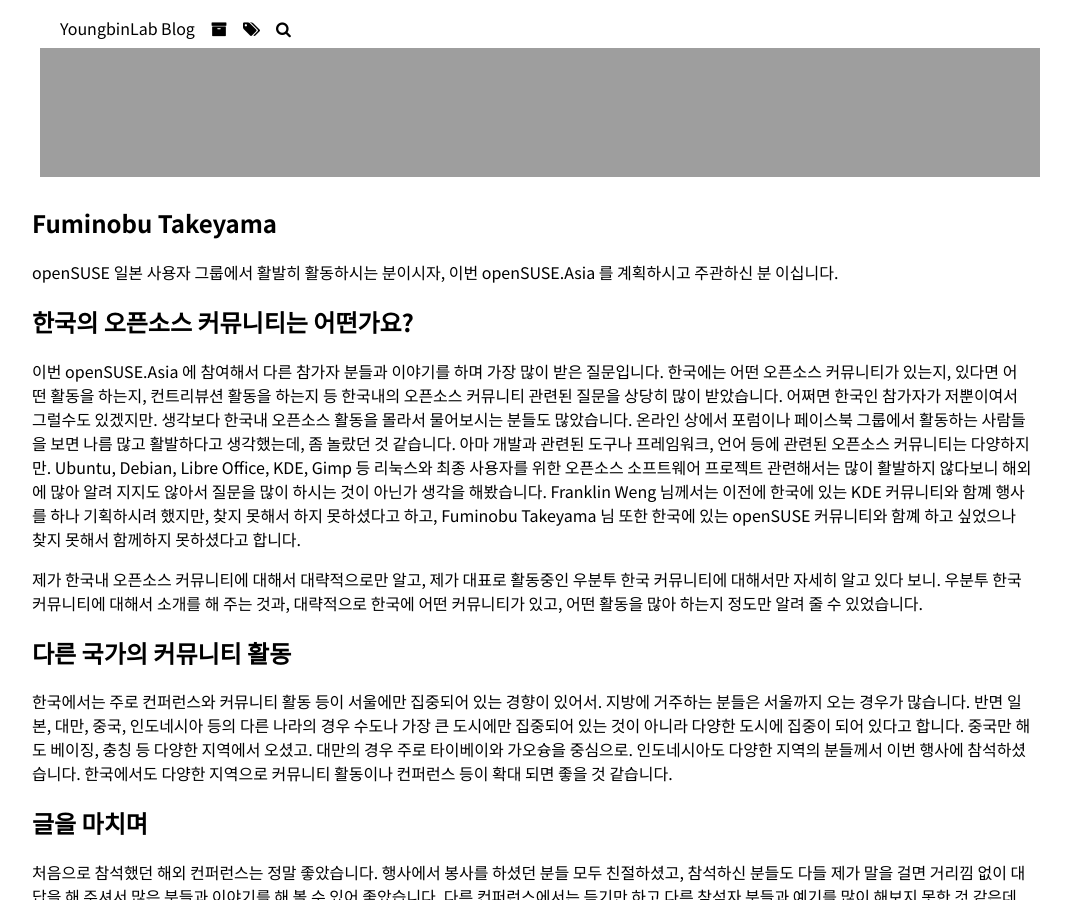
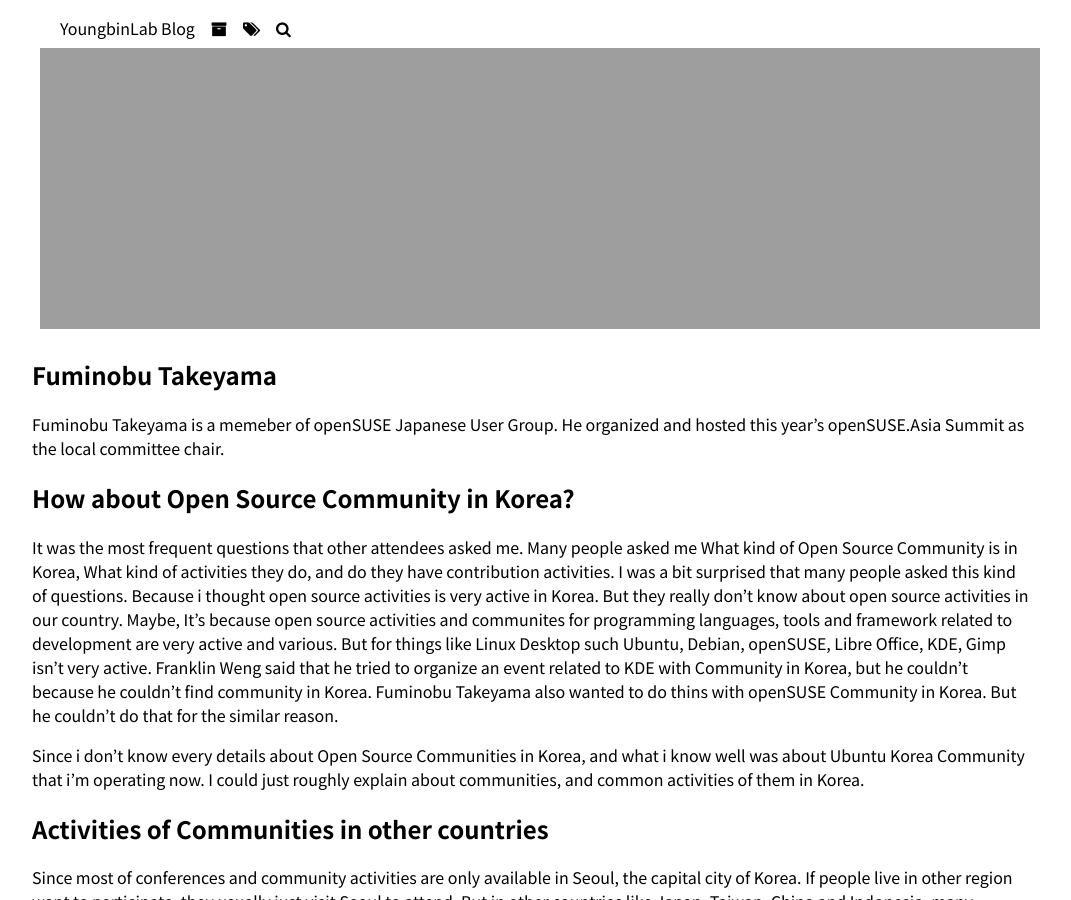
Before and after one commit to sukso96100/blog, a Jekyll site: the page built from _posts/2017-10-27-opensuse-asia-2017-tokyo-en.md, in a window 1280 px wide and 900 px high, scrolled down 23478 px. Shown: the whole window, without its empty margins (108-1179 px from the left). Built offline with Jekyll 4.4.1, drawn with Linux system fonts in a browser that asks for light colours; comment, search, counter and statistics services are not loaded; some of the changed text lies outside the part shown.

Commit message:
done writting opensuse asia 2017 report in english

```diff
--- a/_posts/2017-10-27-opensuse-asia-2017-tokyo-en.md
+++ b/_posts/2017-10-27-opensuse-asia-2017-tokyo-en.md
@@ -108,117 +108,116 @@
 
 ![Party](https://sukso96100.github.io/blogimgs/opensuseasia_d2_10.jpg)
 
-컨퍼런스 첫날 일정이 끝나고, 전기통신대학 학생식당 건물에서 Summit Party 가 있었습니다. 뒷풀이 행사 정도로 보면 될 것 같네요.
-술도 마시고 음식도 조금씩 먹으면서 돌아다니며, 다른 참석자 분들과 자유롭게 이야기 하는 시간이였습니다. 참석 했던 일본 분들과도 예기를 나눴고,
-인도네시아에서 오신 분, 중국에서 오신 분, 대만 등 다양한 곳에서 오신 분들과 많은 이야기를 나누었습니다. 제가 라이트닝 토크에서 다뤘던 내용에
-대해서 질문을 해 주신 분들도 몇분 계셨습니다. 특이하게도 이 뒷풀이 행사는 술마시면서 예기만 하는게 아니고, 앞에 스크린 하나를 비치해서 술자리에서
-라이트닝 토크를 하는(...) 특이한 행사 였습니다. 나중에 지인으로 부터 듣고 보니 일본에서는 술 마시면서 라이트닝 토크를 하는 것이 흔하다고 하더군요.
+After the first day of the  conference, There was a Summit Party at the student restaurant.
+I drank some alcohol, then move around to say hello to other attendees.
+I could have a conversation with attendees from Japan, Indonesia, China and Taiwan and more.
+Some people asked some questions about my speech at the lightning talk.
+It was very unusual that people also had lightning talk at the summit party while drinking alcohol.
+Later, I heard from my close friend that it's very common to have lightning talk with drinking alcohol.
 
-# 3일차
+# Day 3
 ![Opening](https://sukso96100.github.io/blogimgs/opensuseasia_d3_0.jpg)
 
-여행 3일차이자 컨퍼런스 2일차 날이였습니다. 이 날은 openSUSE.Asia 행사가 열리는 데 기여한 분들에 대한 소개로 일정이 시작 되었습니다.
-서밋 봉사자로 나선 분들부터, 학생 신분으로 봉사자로 참여한 분들. 그리고 스폰서에 대한 소개도 있었습니다.
-행사 봉사자 분들과 스폰서에 대한 소개가 끝나고 나서, 참가자 분들과 다같이 모여 제대로 잔체 사진을 한번 촬영 했습니다.
+It was my 3rd day of my trip, and 2nd day of the conference. The schedule was started with introducing volunteers, student volunteers, and sponsors of the event.
+After the introduction, We took a photo of whole attendees and volunteers.
 
-## 몇기지 기억에 남는 발표
+## Some memorable presentations
 
 ### A War of File Format
 ![ODF](https://sukso96100.github.io/blogimgs/opensuseasia_d3_1.jpg)
 
-Franklin Weng 님께서 두 가지 국제 표준 문서 포멧인 ODF(Open Document Format) 와 OOXML(Open Office XML) 에 대해 소개하고 비교해 주셨습니다. LibreOffice 에서 주로 사용되는 ODF 는 포멧이 단순하고 안정적이면서도, 호환성 또한 뛰어난 반면. OOXML 의 경우, Microsoft Office 에서 편집은 편리 하겠지만. Office 제품 버전별로 호환성이 많이 떨어지며. 포멧 또한 ODF 에 비해 매우 복잡하다는 것을 알 수 있었습니다.
-같은 내용의 문서가 ODF 와 OOXML 저장 될 때 들어가는 라인 수 비교로 ODF 포멧이 얼마다 단순한지 이해하기 쉽게 보여주셨습니다.
+Franklin Weng introduced and compared about ODF(Open Document Format) and OOXML(Open Office XML). that are two international document standards. I learned that ODF is simple and stable and compatible with old version and other office suit. On the other hand, OOXML might be comfortable on Microsoft Office. but it's not even compatible with old version of Microsoft Office. Because the format is different by the version of them. He also showed that how ODF is simple by just comparing the number of lines when storing same content in ODF and OOXML.
 
-발표가 끝나고, 대만에서는 문서 포멧에 락인(Lock-In) 되는 사례가 없는지 질문을 했었는데요. 지금까지는 Microsoft Office 의 문서 포멧을 대부분 사용 하다가 이제 ODF 를 사용하는 쪽으로 바뀌고 있다는 대답을 들었습니다. 그리고 발표자 분 지인의 이야기도 들었습니다. 3D 모델링 아트를 하시는 분이신데, 원래는 AutoDesk 로 모델링을 하다가. AutoDesk 가 새 버전을 거듭하고, 기존 버전은 지원이 종료되면서. 자신이 작업한 것을 열어 볼 수 없게 되었다는 이야기 였습니다. 그래서 Blender 등의 열린 파일 포멧을 사용하는 프로그램을 사용하기로 하셨고, 또한 주변 사람들에게 개방된 포멧을 사용하는 소프트웨어 사용을 격려하고 있으시다는 내용이였습니다. 특정 회사의 포멧이 편하다고 쓰면 어떤 문제가 생기며, 왜 개방된 포맷을 써야 하는지 알 수 있는 시간이였습니다.
+After his presentation, I asked hime about Lock-In case of documents in Taiwan. He answered that Taiwanese government was using OOXML as their standards, but they are changing it to ODF. Also he told me a story about his friend who do 3D modeling art. His friend was using AutoDesk to do his art. But after many AutoDesk version ups, Because support for older version was ended. He couldn't open his works that was created long ago. So he switched to other software that uses open file format such as Blender, and also encouraged other people to use open format and open source software. From the story and the speech, i could know and understand why using open format and open source software is important.
 
 ### openSUSE tools on Debian
 ![Debian](https://sukso96100.github.io/blogimgs/opensuseasia_d3_2.jpg)
 
-일본 Debian 팀과 Ubuntu 팀에서 활동하시는 Hideki Yamane 님께서, Debian 에서 현재 openSUSE 의 유용한 도구들이 어떻게 제공되고 있는지
-알려주셨습니다. 주로 어떤 패키지로 제공되고, 언제부터 제공이 되었는지, 지금은 누가 관리하는지 등을 소개해 주셨고. OBS(Open Build Service), Snapper가 제공되고 있고, openQA 는 곧 제공될 예정이라고 합니다. openSUSE 의 도구를 Debian 에서 사용하는 것도 간단히 시연해 보이셨습니다.
+Hideki Yamane from Debian JP and Ubuntu JP talked about what kind of useful openSUSE tools are available on debian.
+He also introduced when the package for tools began distributed and who is maintaining the package for now.
+He said that OBS and Snapper are available now in debian, and openQA will be provided soon.
+Also, he briefly demonstrated how to use tools from openSUSE in debian.
 
 ### Installing LXQt of openSUSE to USB memory stick in UEFI environment
 ![LXQt](https://sukso96100.github.io/blogimgs/opensuseasia_d3_3.jpg)
 
-Kentaro Hatori 님께서 ASUS 노트북에 openSUSE 와 LXQt 를 설치해 보신 경험을 재미있게 소개해 주셨습니다.
-결론 적으로는 성공적으로 설치를 하지 못하셨던 경험 이였지만, 설치 하시면서 고민한 것이 드러난 좋은 발표였습니다.
-노트북에 리눅스 배포판을 설치 하다보면, 항상 드라이버 문제 때문에 설치 후 제대로 작동하지 않는 경우가 많은데, 이런 경험을 겪어보신 분들 이라면
-누가나 공감할 수 있는 발표 였습니다. 그리고 리눅스를 설치할 노트북을 살 때는, 해당 노트북의 드라이버가 오픈소스이고 사용하려는 리눅스 배포판에서 지원이 잘 되는지 확인해야 한다는 것을 배울 수 있는 발표였습니다.
+Kentaro Hatori introduced his interesting experience about installing LXQt on his ASUS laptop.
+He failed to install LXQt on it, But it was a great presentation that expressed his consideration.
+It's very common to face with various hardware compatibility problem when installing linux distro on laptop.
+If you ever experienced this kind of problems, you will sympathize with this presentation.
+I learned again that when buying laptop for installing linux distro, checking hardware compatibility with the laptop and the distro that i will install is very important.
 
 ## Lightning Talks
 
-이날 라이트닝 토크에서 압권이였던 발표는... 내년(2018년) openSUSE.Asia 유치를 위한 발표였습니다.
-대만에 유치를 하고자 Max Huang 님께서 *일본어* 로 발표를 하셨습니다. 대만에서 GNOME.Asia 도 열었고, COSCUP 도 열렸으니,
-이번에는 openSUSE.Asia 를 열고 GNOME.Asia 와 COSCUP 을 결합해 보자는 취지의 발표를 하셨습니다.
-이어서 Hillwood Yang 님께서 중국 충칭 지역은 경치도 아름답고, 맛있는 훠궈도 먹을 수 있으며, 특히 충칭 리눅스 사용자 그룹의 성비를 강조하시며(?)
-중국 충칭에서 열자는 취지의 발표를 해 주셨습니다.
+2 proposal for next year's openSUSE.Asia summit were exceptional.
+Max Huang who wants to host openSUSE.Asia in Taiwan, presented his proposal in *Japanese* for the first time of his life. His purpose for hosting was combining GNOME.Asia, COSCUP(The Biggest Open Source Conference in Taiwan) and openSUSE.Asia together.
+After that, Hillwood Yang presented his proposal for hosting openSUSE.Asia in Chongqing. He briefly introduced the city view and food of Chongqing. Especially, he highlighted female members of Chongqing Linux User Group.
+
 ![LT](https://sukso96100.github.io/blogimgs/opensuseasia_d3_4.jpg)
 ![LT](https://sukso96100.github.io/blogimgs/opensuseasia_d3_5.jpg)
 
 
-## 저녁
+## Dinner
+For the day of dinner, I joined a small group of Japanese attendees. I had a dinner at the gyudon restaurant near Chofu station with them. and it's taste was great and the price was acceptable. After the meal, I visited Don Quijote duty free shop near Akihabara station to buy some souvenirs for my family and friends.
 
-이날은 뒷풀이가 따로 없어서 행사에 참석하신 일본 분들 그룹에 끼어서 저녁을 먹었습니다. 조후역 근처의 마츠야라는 규돈(일본식 쇠고기 덮밥) 전문점에서 저녁을 먹었는데, 값도 괜찮고, 맛도 좋았습니다. 식사를 마친 후에는 일본 분들과 해어지고 나서 돈키호테 면세점에 방문해서 가족이나 지인분들꼐 선물할 것을 구입했습니다.
 ![Dinner](https://sukso96100.github.io/blogimgs/opensuseasia_d3_6.jpg)
 
-# 마지막 날
+# Last Day
 ![Gyoen](https://sukso96100.github.io/blogimgs/opensuseasia_d4_0.jpg)
 
-마지막 날에는 조후에서 나리타 공항까지 이동하느라 정신이 없었던 것 같습니다. 잠시 신주쿠 역에서 내려, 신주쿠 교엔에 들렸는데, 안타깝게도 월요일은 휴업이여서(공원이 휴업?) 문 앞까지만 가보고 공항으로 다시 갔습니다.
+Just like the first day of my trip, I was also busy moving to Narita Airport. I stopped buy Shinjuku station to visit Shinjuku Gyoen, But i couldn't enter. Because it's closed every monday.(What? the park has a closed day?) So i had to skip visiting Shinjuku Gyoen.
 
-# openSUSE.Asia Summit 2017 Tokyo 에서 만난 사람들
+# People i met at openSUSE.Asia Summit 2017 Tokyo
 
-만난 분들 모두가 기억이 나지는 않지만, 같은 사진을 찍은 분들 위주로 정리해 보았습니다.
+Well, Since i couldn't remember every person i met. I just organized people by photos i took.
 
 ![Nogata Jun And Hideki Yamane](https://sukso96100.github.io/blogimgs/opensuseasia_p0.jpg)
 
 ## Nogata Jun
 
-이번 행사 정보에 대해서 공유를 해 주셔서 참석 할 수 있게 해 주신 분입니다. 2017년 2월에 광화문 근처에서 열렸던 KCD(Korea Community Day) 에 먼저 참석해 주셔서, 일본의 오픈소스 커뮤니티와 교류를 시작 할 수 있게 된 계기를 마련해 주신 분이십니다.
+I could attend the event because he shared the information about openSUSE.Asia. I first met him at the last KCD(Korea Community Day) event that was held near Gwanghwamun at last February. He gave me and our community(Ubuntu Korea Community) an opportunity for exchange with Japanese open source community.
 
 ## Hideki Yamane
 
-Debian JP 와 Ubuntu JP 팀에서 활동 하시는 분이십니다. 이번 openSUSE.Asia 행사 참석 이전에 이메일 연락을 통해서 알게 되었고,
-openSUSE.Asia 행사에서 Nogata Jun 님의 소개로 만나게 되었습니다.
+Hideki Yamane is a member of Debian JP and Ubuntu JP. I first knew him via E-mail contact before attending openSUSE.Asia, then i met him by the introduction from Nogata Jun at openSUSE.Asia.
 
 ![Max Huang](https://sukso96100.github.io/blogimgs/opensuseasia_p1.jpg)
 
 ## Max Huang(Chunhung Huang)
 
-openSUSE 대만 커뮤니티 운영진으로 활동 하시는 분이십니다. 발표를 굉장히 재미있게 잘 하십니다. 이분을 보면 생각나는 분이 한분 있는데, 우분투한국커뮤니티 에서 Content Creator로 활동하시는 한상곤님이 생각나게 하는 분입니다.
+Max Huang is a council member of openSUSE Taiwan Community. He is good at giving listeners a funny and interesting speech. There's a person when i see Max is giving a speech, It's Sangkon Han who is a council member and Content Creator of Ubuntu Korea Community.
 
 ![Franklin Weng](https://sukso96100.github.io/blogimgs/opensuseasia_p2.jpg)
 
 ## Franklin Weng
-
-TDF(The Document Foundation) 에서 활동 하시면서, Libre Office 프로젝트에 활발하게 참여 하시는 분이십니다.
+Franklin Weng is a member of TDF(The Document Foundation), and very active in Libre Office projects.
 
 ![Fuminobu Takeyama](https://sukso96100.github.io/blogimgs/opensuseasia_p3.jpg)
 
 ## Fuminobu Takeyama
 
-openSUSE 일본 사용자 그룹에서 활발히 활동하시는 분이시자, 이번 openSUSE.Asia 를 계획하시고 주관하신 분 이십니다.
+Fuminobu Takeyama is a memeber of openSUSE Japanese User Group. He organized and hosted this year's openSUSE.Asia Summit as the local committee chair.
 
-# 한국의 오픈소스 커뮤니티는 어떤가요?
+# How about Open Source Community in Korea?
 
-이번 openSUSE.Asia 에 참여해서 다른 참가자 분들과 이야기를 하며 가장 많이 받은 질문입니다. 한국에는 어떤 오픈소스 커뮤니티가 있는지,
-있다면 어떤 활동을 하는지, 컨트리뷰션 활동을 하는지 등 한국내의 오픈소스 커뮤니티 관련된 질문을 상당히 많이 받았습니다.
-어쩌면 한국인 참가자가 저뿐이여서 그럴수도 있겠지만. 생각보다 한국내 오픈소스 활동을 몰라서 물어보시는 분들도 많았습니다.
-온라인 상에서 포럼이나 페이스북 그룹에서 활동하는 사람들을 보면 나름 많고 활발하다고 생각했는데, 좀 놀랐던 것 같습니다.
-아마 개발과 관련된 도구나 프레임워크, 언어 등에 관련된 오픈소스 커뮤니티는 다양하지만. Ubuntu, Debian, Libre Office, KDE, Gimp 등
-리눅스와 최종 사용자를 위한 오픈소스 소프트웨어 프로젝트 관련해서는 많이 활발하지 않다보니 해외에 많아 알려 지지도 않아서 질문을 많이 하시는 것이
-아닌가 생각을 해봤습니다. Franklin Weng 님께서는 이전에 한국에 있는 KDE 커뮤니티와 함꼐 행사를 하나 기획하시려 했지만, 찾지 못해서 하지 못하셨다고 하고, Fuminobu Takeyama 님 또한 한국에 있는 openSUSE 커뮤니티와 함꼐 하고 싶었으나 찾지 못해서 함께하지 못하셨다고 합니다.
+It was the most frequent questions that other attendees asked me.
+Many people asked me What kind of Open Source Community is in Korea, What kind of activities they do, and do they have contribution activities.
+I was a bit surprised that many people asked this kind of questions.
+Because i thought open source activities is very active in Korea.
+But they really don't know about open source activities in our country.
+Maybe, It's because open source activities and communites for programming languages, tools and framework related to development are very active and various. But for things like Linux Desktop such Ubuntu, Debian, openSUSE, Libre Office, KDE, Gimp isn't very active.
+Franklin Weng said that he tried to organize an event related to KDE with Community in Korea, but he couldn't because he couldn't find community in Korea. Fuminobu Takeyama also wanted to do thins with openSUSE Community in Korea. But he couldn't do that for the similar reason.
 
-제가 한국내 오픈소스 커뮤니티에 대해서 대략적으로만 알고, 제가 대표로 활동중인 우분투 한국 커뮤니티에 대해서만 자세히 알고 있다 보니.
-우분투 한국 커뮤니티에 대해서 소개를 해 주는 것과, 대략적으로 한국에 어떤 커뮤니티가 있고, 어떤 활동을 많아 하는지 정도만 알려 줄 수 있었습니다.
+Since i don't know every details about Open Source Communities in Korea, and what i know well was about Ubuntu Korea Community that i'm operating now. I could just roughly explain about communities, and common activities of them in Korea.
 
-# 다른 국가의 커뮤니티 활동
+# Activities of Communities in other countries
 
-한국에서는 주로 컨퍼런스와 커뮤니티 활동 등이 서울에만 집중되어 있는 경향이 있어서. 지방에 거주하는 분들은 서울까지 오는 경우가 많습니다.
-반면 일본, 대만, 중국, 인도네시아 등의 다른 나라의 경우 수도나 가장 큰 도시에만 집중되어 있는 것이 아니라 다양한 도시에 집중이 되어 있다고 합니다.
-중국만 해도 베이징, 충칭 등 다양한 지역에서 오셨고. 대만의 경우 주로 타이베이와 가오슝을 중심으로. 인도네시아도 다양한 지역의 분들께서 이번 행사에
-참석하셨습니다. 한국에서도 다양한 지역으로 커뮤니티 활동이나 컨퍼런스 등이 확대 되면 좋을 것 같습니다.
+Since most of conferences and community activities are only available in Seoul, the capital city of Korea.
+If people live in other region want to participate, they usually just visit Seoul to attend.
+But in other countries like Japan, Taiwan, China and Indonesia. many activities are also very active in many different region.
+For China, people attended from various cities like Beijing and Chongqing. For Taiwan, It's possible to find many activities around Taipei and Kaohsiung. People from Indonesia also attended from many different cities.
+It would be great if activities in Korea also spread from Seoul into other regions.
 
-# 글을 마치며
+# Conclusion
 
-처음으로 참석했던 해외 컨퍼런스는 정말 좋았습니다. 행사에서 봉사를 하셨던 분들 모두 친절하셨고, 참석하신 분들도 다들 제가 말을 걸면 거리낌 없이 대답을 해 주셔서 많은 분들과 이야기를 해 볼 수 있어 좋았습니다. 다른 컨퍼런스에서는 듣기만 하고 다른 참석자 분들과 예기를 많이 해보지 못한 것 같은데, 이번 행사에서는 정말 많은 분들과 이야기를 해 보면서 친해질 수 있어 좋았습니다. 끝으로, 이번 행사 정보를 공유하셔서 참석핳 수 있게 해 주신 Nogata Jun 님과 참석을 환영해 주신 Fuminobu Takeyama 님 등 openSUSE.Asia 봉사자 분들 모든 분들꼐 감사 드립니다. :)
+It was the first conferences that i attended overseas. And it was great. Volunteers of the event was very kind, and I didn't say hello to many attendees when i'm attending conferences in Korea. But this time, I talked with various attendees from various regions. Because of that, i could make some friends at the event. Finally, Thanks to Nogata Jun who shared information about this event. and Fuminobu Takeyama and Volunteers for welcoming me who hosted this event. :)
```
